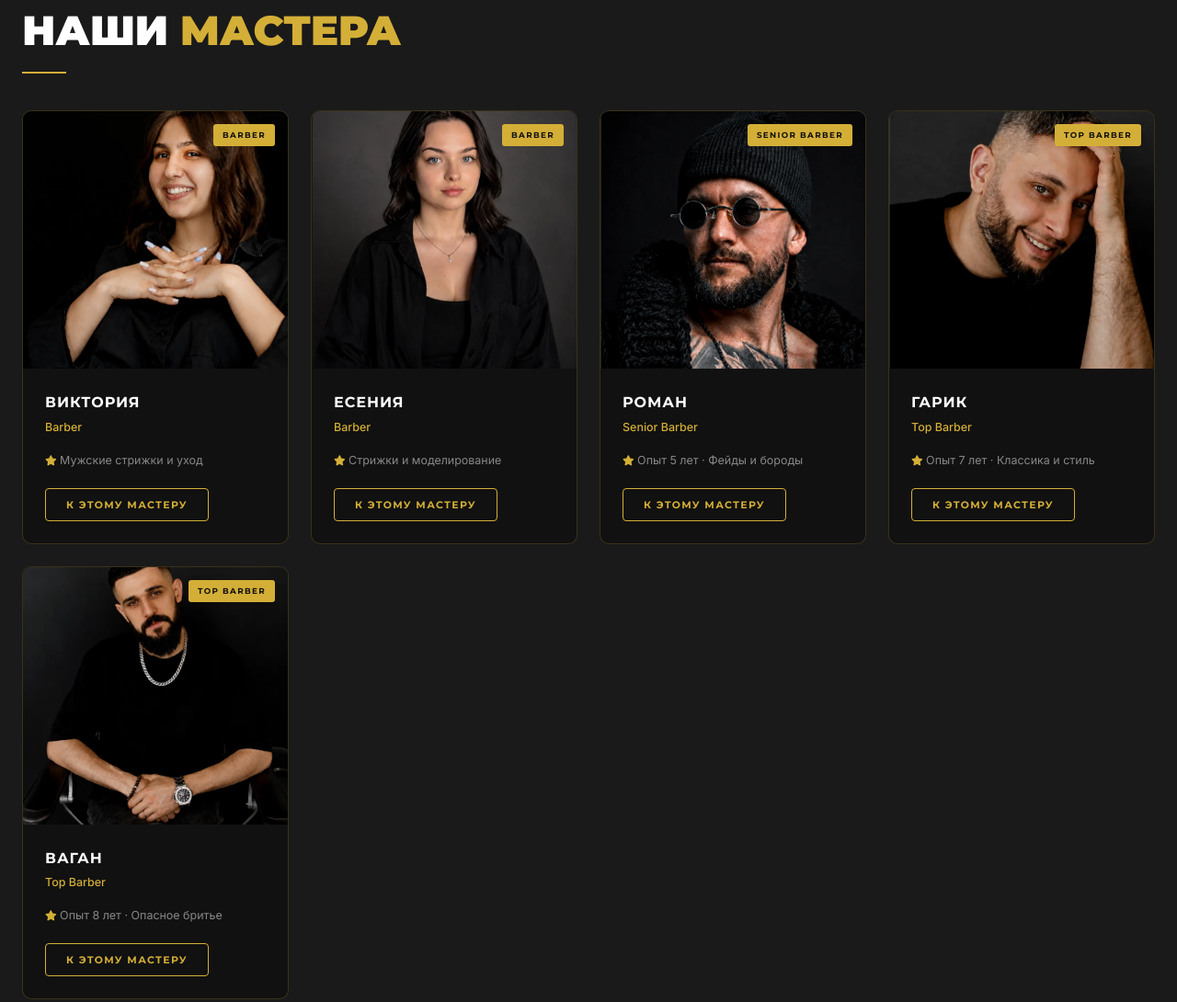
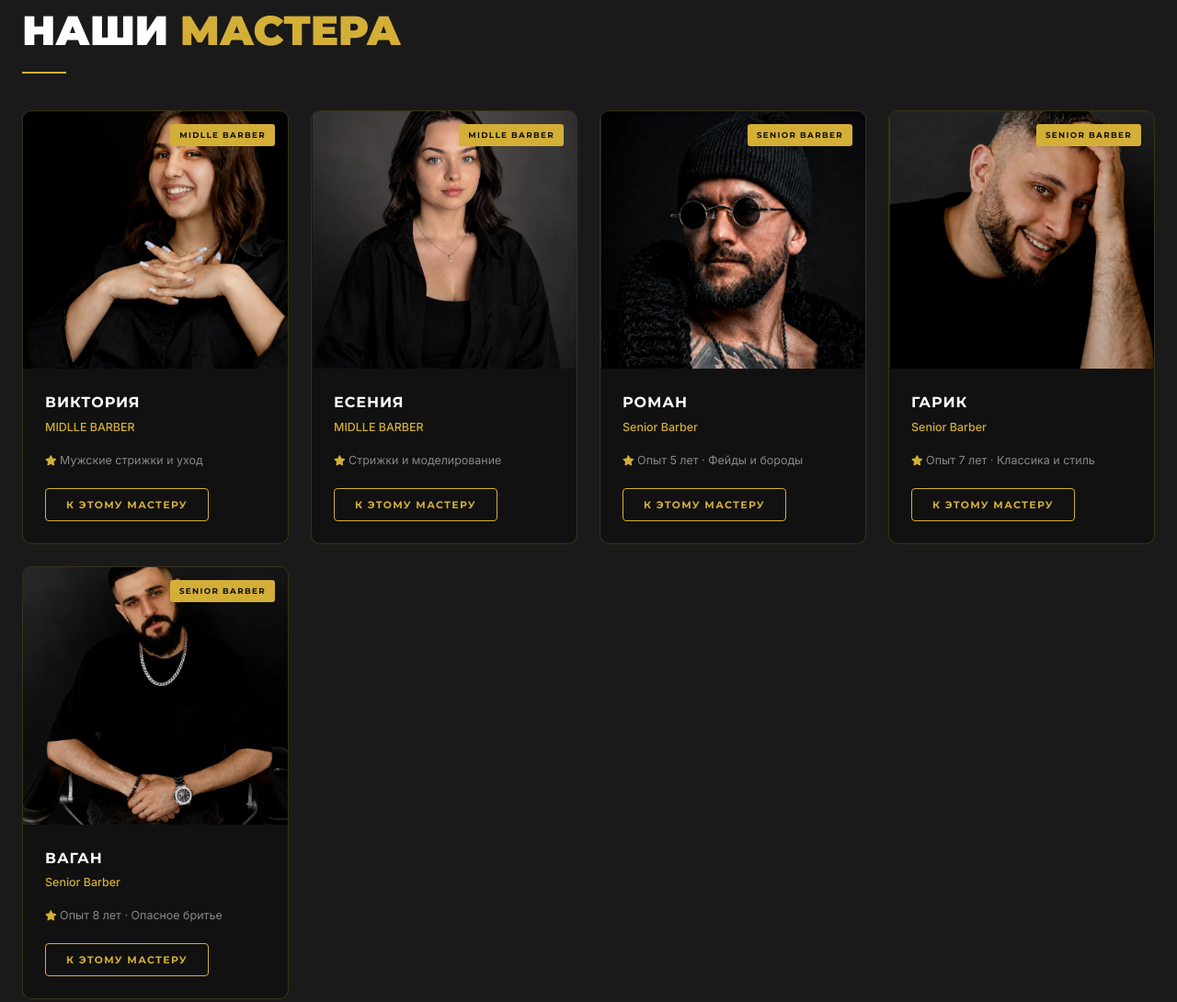
Before and after one commit to WaYa-ctrl/-WhiteLion, a plain HTML site: page index.html in a window 1280 px wide. Shown: the part 2084-3174 px from the top of the page at 92% size. Drawn offline with Linux system fonts and the light colour scheme.

Commit message:
Update index.html

```diff
--- a/index.html
+++ b/index.html
@@ -1137,11 +1137,11 @@
         <div class="master-photo">
           <img src="images/image5.png" alt="Виктория">
 
-          <span class="master-badge">Barber</span>
+          <span class="master-badge">MIDLLE BARBER</span>
         </div>
         <div class="master-info">
           <div class="master-name">Виктория</div>
-          <div class="master-role">Barber</div>
+          <div class="master-role">MIDLLE BARBER</div>
           <div class="master-exp"><i class="fa-solid fa-star" style="color:var(--gold);font-size:0.7rem;"></i> Мужские стрижки и уход</div>
           <button class="btn btn-outline btn-sm" onclick="openModal()">К этому мастеру</button>
         </div>
@@ -1152,11 +1152,11 @@
         <div class="master-photo">
           <img src="images/image2.png" alt="Есения">
 
-          <span class="master-badge">Barber</span>
+          <span class="master-badge">MIDLLE BARBER</span>
         </div>
         <div class="master-info">
           <div class="master-name">Есения</div>
-          <div class="master-role">Barber</div>
+          <div class="master-role">MIDLLE BARBER</div>
           <div class="master-exp"><i class="fa-solid fa-star" style="color:var(--gold);font-size:0.7rem;"></i> Стрижки и моделирование</div>
           <button class="btn btn-outline btn-sm" onclick="openModal()">К этому мастеру</button>
         </div>
@@ -1182,11 +1182,11 @@
         <div class="master-photo">
           <img src="images/image4.png" alt="Гарик">
 
-          <span class="master-badge">Top Barber</span>
+          <span class="master-badge">Senior Barber</span>
         </div>
         <div class="master-info">
           <div class="master-name">Гарик</div>
-          <div class="master-role">Top Barber</div>
+          <div class="master-role">Senior Barber</div>
           <div class="master-exp"><i class="fa-solid fa-star" style="color:var(--gold);font-size:0.7rem;"></i> Опыт 7 лет · Классика и стиль</div>
           <button class="btn btn-outline btn-sm" onclick="openModal()">К этому мастеру</button>
         </div>
@@ -1197,11 +1197,11 @@
         <div class="master-photo">
           <img src="images/image6.png" alt="Ваган">
 
-          <span class="master-badge">Top Barber</span>
+          <span class="master-badge">Senior Barber</span>
         </div>
         <div class="master-info">
           <div class="master-name">Ваган</div>
-          <div class="master-role">Top Barber</div>
+          <div class="master-role">Senior Barber</div>
           <div class="master-exp"><i class="fa-solid fa-star" style="color:var(--gold);font-size:0.7rem;"></i> Опыт 8 лет · Опасное бритье</div>
           <button class="btn btn-outline btn-sm" onclick="openModal()">К этому мастеру</button>
         </div>
```
